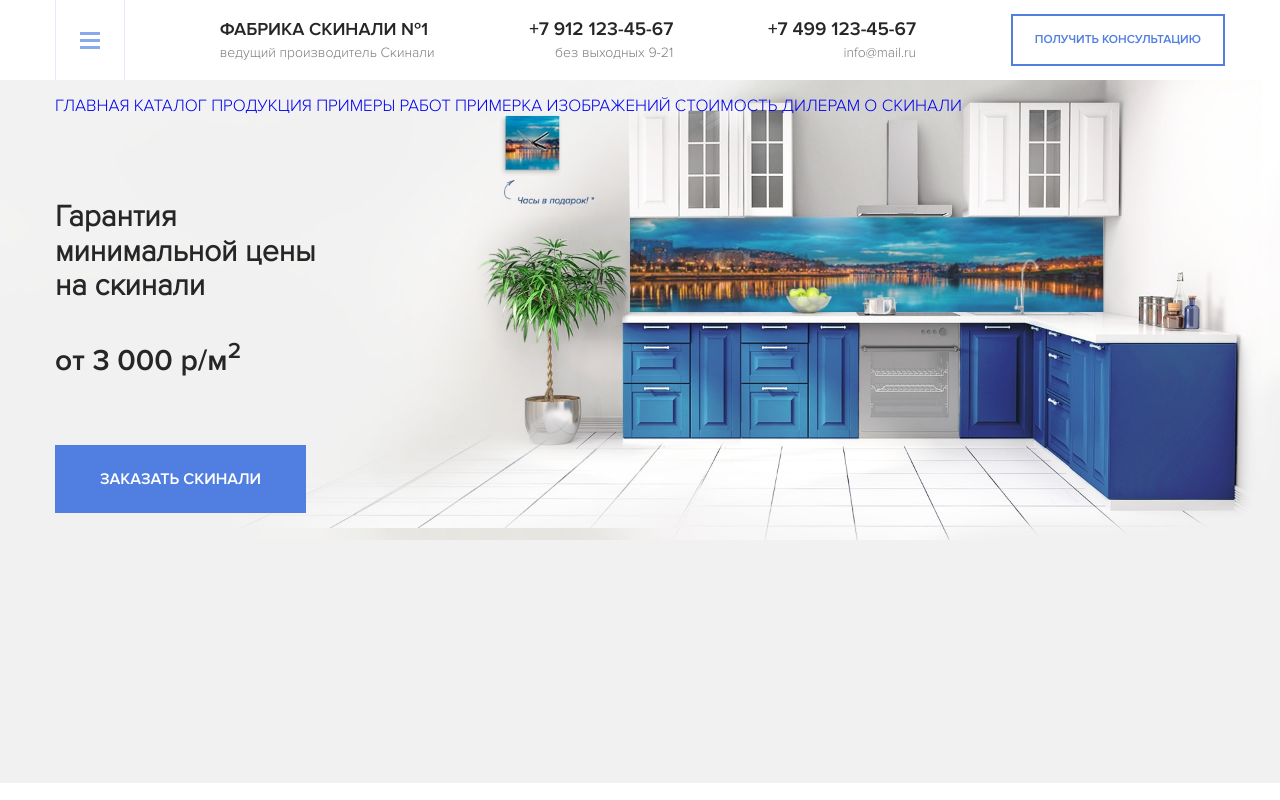
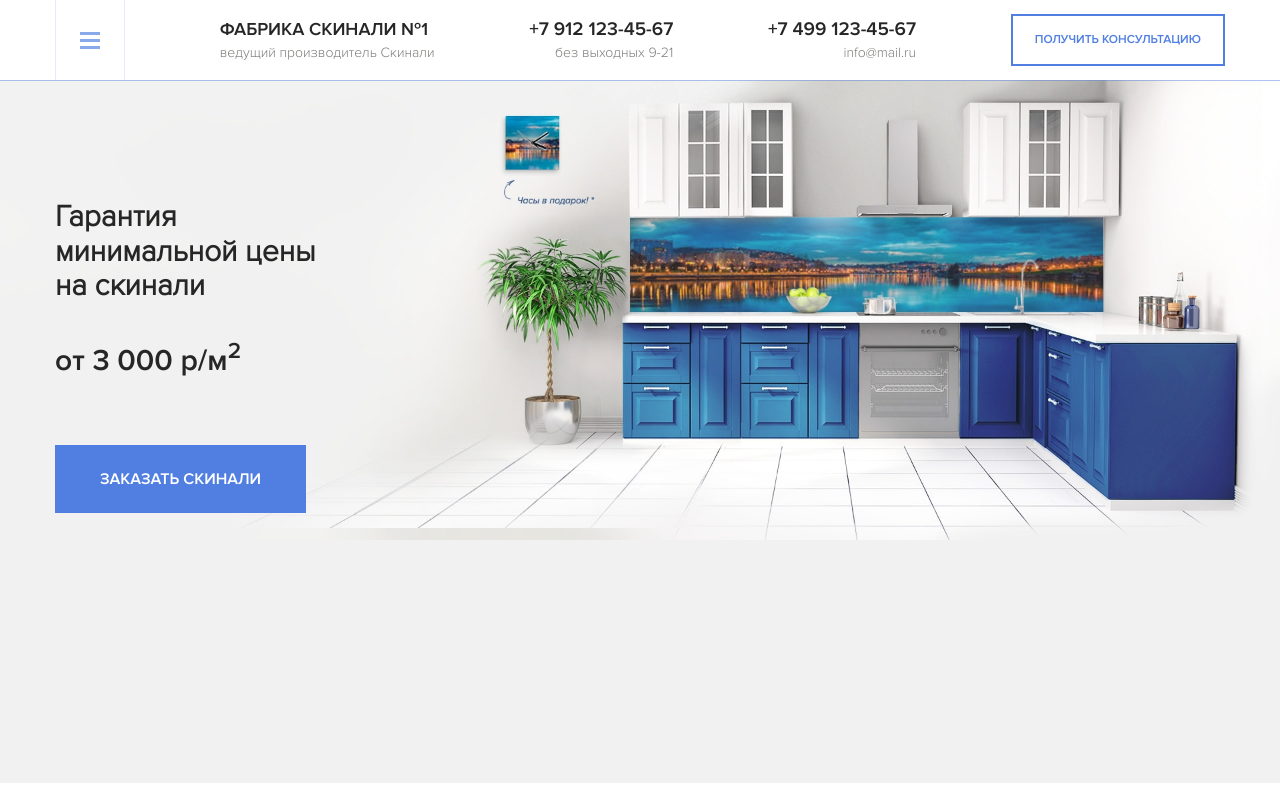
Before and after one commit to ASKaranko/fabrika_skinali, a plain HTML site: page index.html in a window 1280 px wide. Drawn offline with Linux system fonts and the light colour scheme.

Commit message:
доделана до конца шапка в секции 1

```diff
--- a/index.html
+++ b/index.html
@@ -10,8 +10,7 @@
 <body>
 
   <header class="header">
-    <div class="navbar">
-      <div class="menu">
+      <div class="menu menu_active">
         <div class="container">
           <nav class="menu__nav">
             <a href="#" class="menu__link">ГЛАВНАЯ</a>
@@ -24,6 +23,7 @@
           </nav>
         </div>
       </div>
+      <div class="navbar">
       <div class="container">
         <div class="navbar-wrap">
           <button class="menu-button navbar__menu-button">
--- a/sass/blocks/_navbar.sass
+++ b/sass/blocks/_navbar.sass
@@ -33,10 +33,20 @@
   padding-top: 16px
   padding: 16px 0
   width: 100%
+  background-color: $primary
+  z-index: 0
+  transform: translateY(-100%)
+  &_active
+    transform: translateY(-100%)
+  &__nav
+    display: flex
+    align-items: center
+    justify-content: space-around
   &__link
     text-decoration: none
     font-size: 17px
     text-transform: uppercase
+    color: #fff
   &-button
     display: flex
     flex-direction: column
```
Also changed, not shown: css/style.css, 1 other file.
